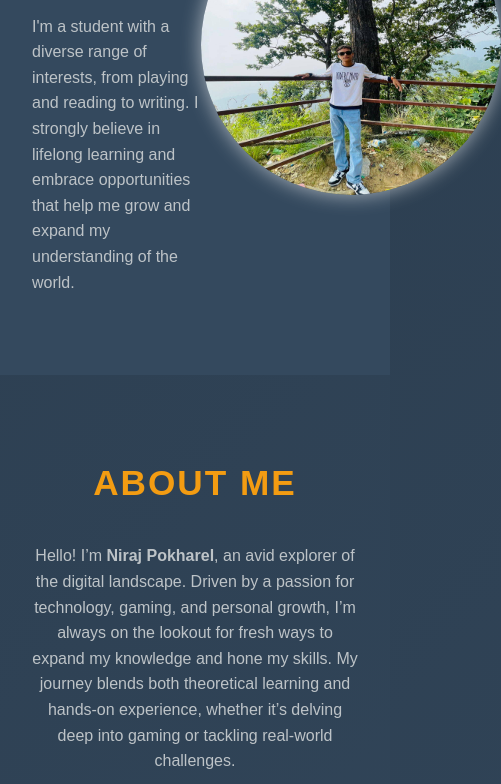
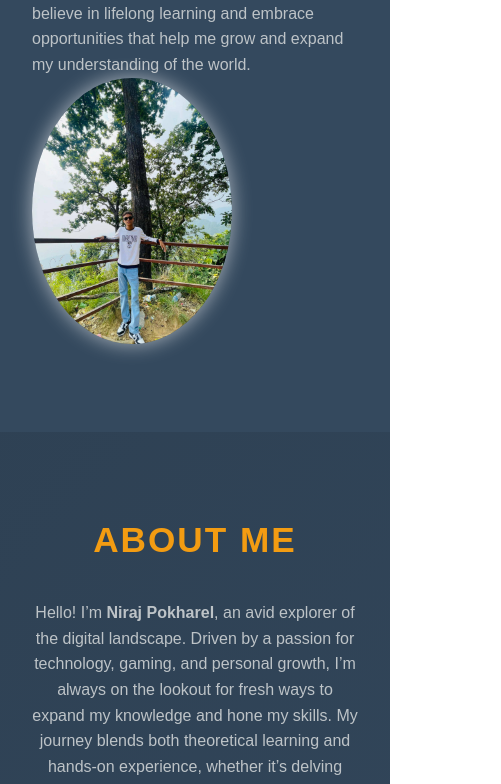
Before and after one commit to Nirajpokh/nirajpokharel, a plain HTML site: page index.html in a window 390 px wide. Shown: the part 336-1120 px from the top of the page, 501 px wide, since content can reach past the window. Drawn offline with Linux system fonts and the light colour scheme.

Commit message:
Update npp.css

```diff
--- a/np.css
+++ b/np.css
@@ -67,11 +67,13 @@ header {
     align-items: center;
     padding: 5rem 2rem;
     background: #34495e; /* Dark grey-blue background */
+    flex-wrap: wrap; /* Ensures the layout wraps on smaller screens */
 }
 
 .hero-content {
     max-width: 500px;
     text-align: left;
+    flex: 1 1 100%; /* Allow the content to take full width on small screens */
 }
 
 .hero-content h1 {
@@ -88,8 +90,9 @@ header {
 }
 
 .hero-image img {
-    width: 300px;
-    height: 300px;
+    width: 100%; /* Make image responsive */
+    max-width: 300px; /* Set a max width for the image */
+    height: auto; /* Maintain aspect ratio */
     border-radius: 50%;
     box-shadow: 0px 0px 20px rgba(255, 255, 255, 0.6);
     animation: pulse 3s infinite;
@@ -164,10 +167,11 @@ header {
     display: flex;
     justify-content: center;
     align-items: center;
-    height: 110vh;
+    height: auto;
     background-color: #2c3e50; /* Dark blue-grey background */
     flex-direction: column;
     text-align: center;
+    padding: 5rem 2rem;
 }
 
 .contact-heading {
@@ -273,6 +277,12 @@ header {
     .social-media a {
         font-size: 2rem; /* Slightly smaller size */
     }
+
+    /* Adjust hero image size for mobile */
+    .hero-image img {
+        width: 80%; /* Adjust image size for smaller screens */
+        max-width: 250px; /* Max width for the image */
+    }
 }
 
 /* Footer */
```
